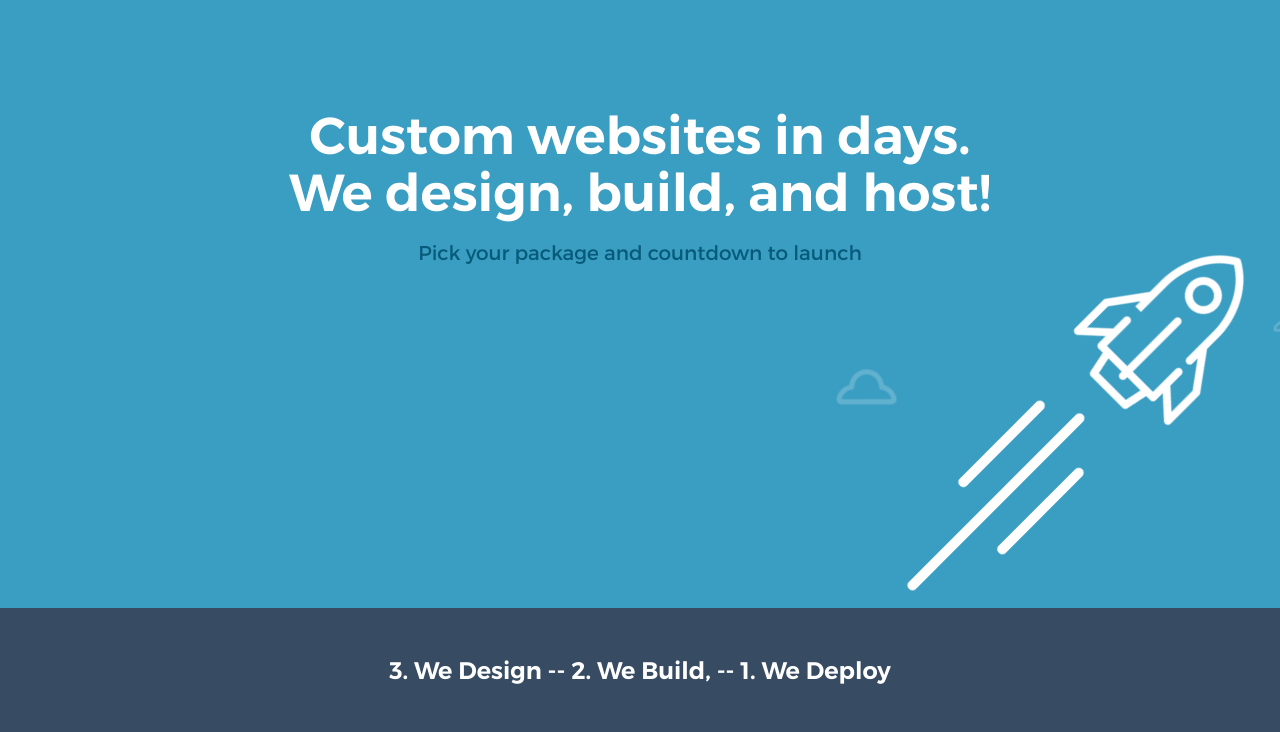
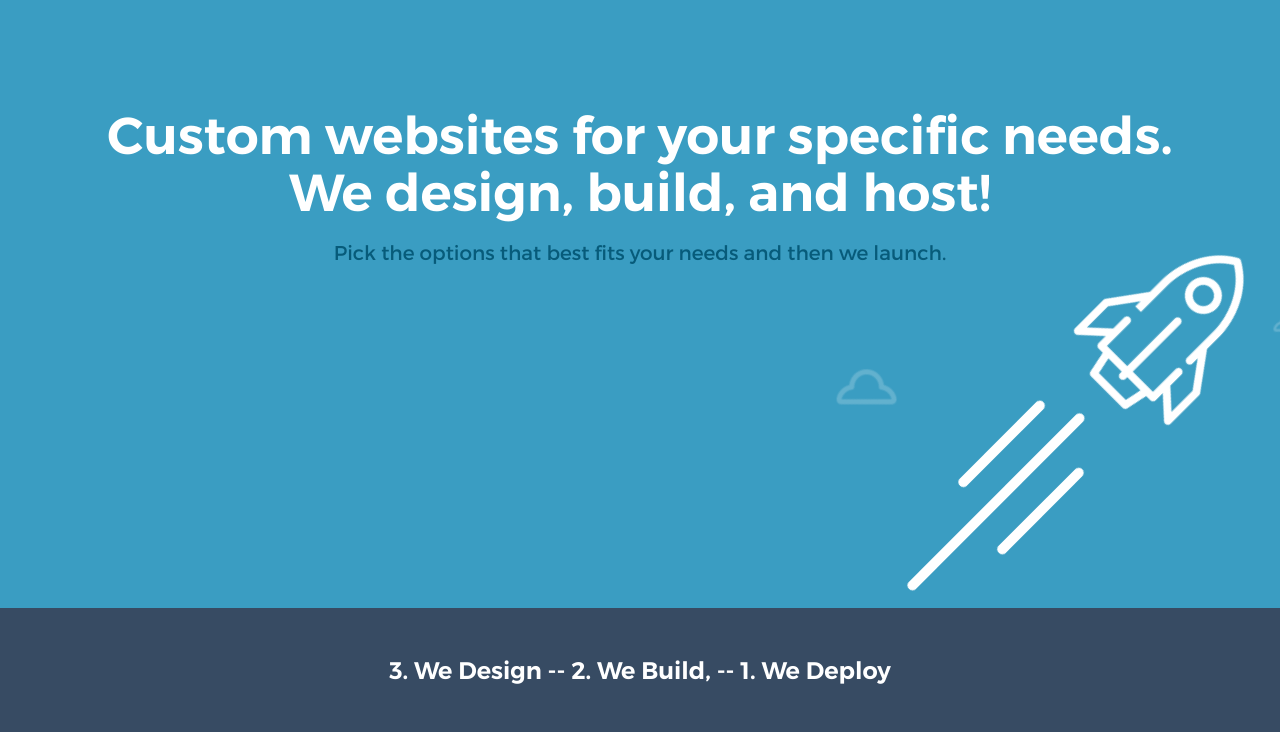
Before and after one commit to dwhite9999/RocketWeb, a plain HTML site: page index.html in a window 1280 px wide. Shown: the part 68-800 px from the top of the page. Drawn offline with Linux system fonts and the light colour scheme; files whose address does not match are found by name.

Commit message:
wording update

```diff
--- a/index.html
+++ b/index.html
@@ -48,9 +48,9 @@
                     <div class="cloud cloud2"><img src="images/cloud.png" width="60" height="35"></div>
                     <div class="cloud cloud3"><img src="images/cloud.png" width="60" height="35"></div>
                 </div>
-                <h1>Custom websites in days.<br>
+                <h1>Custom websites for your specific needs.<br>
 We design, build, and host!</h1>
-                <h4>Pick your package and countdown to launch</h4>
+                <h4>Pick the options that best fits your needs and then we launch.</h4>
                 <div class="domain-form-holder">
                     <form id="domain-form">
                         <div class="container-fluid">
```
